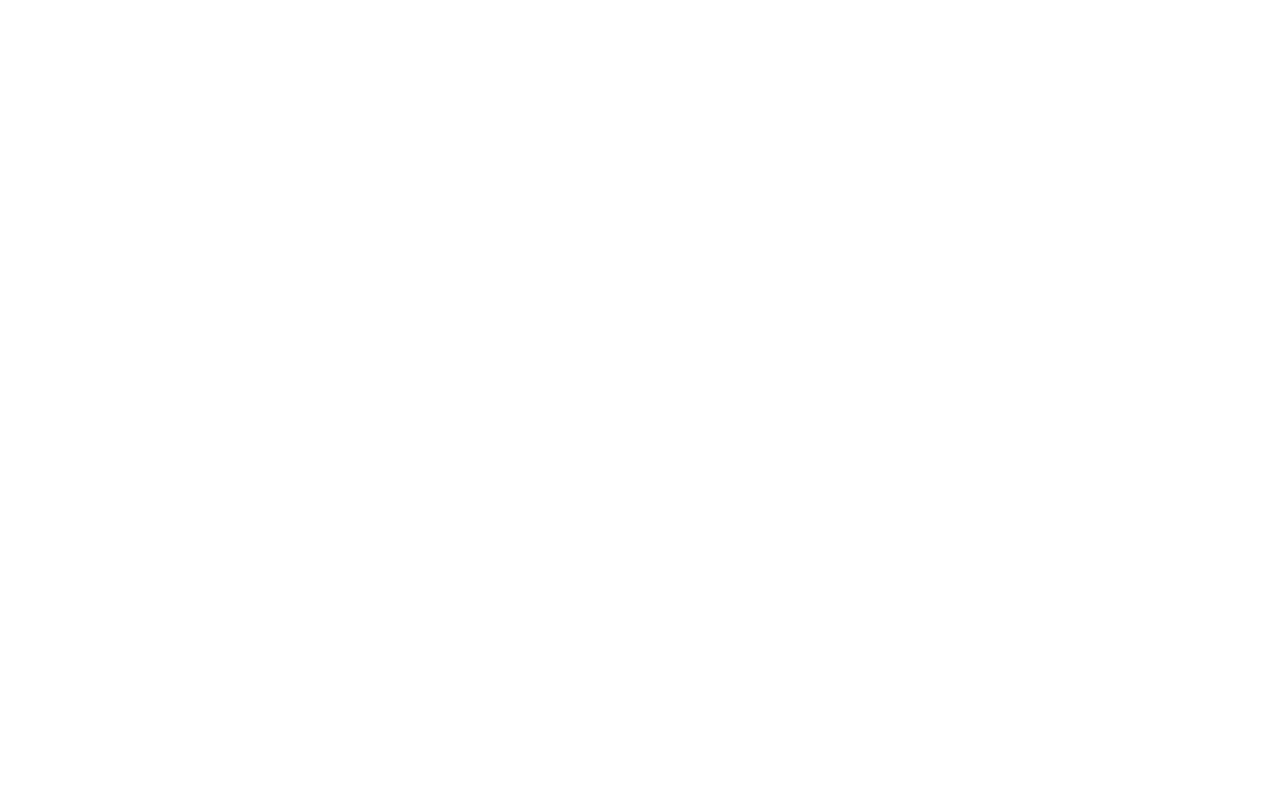
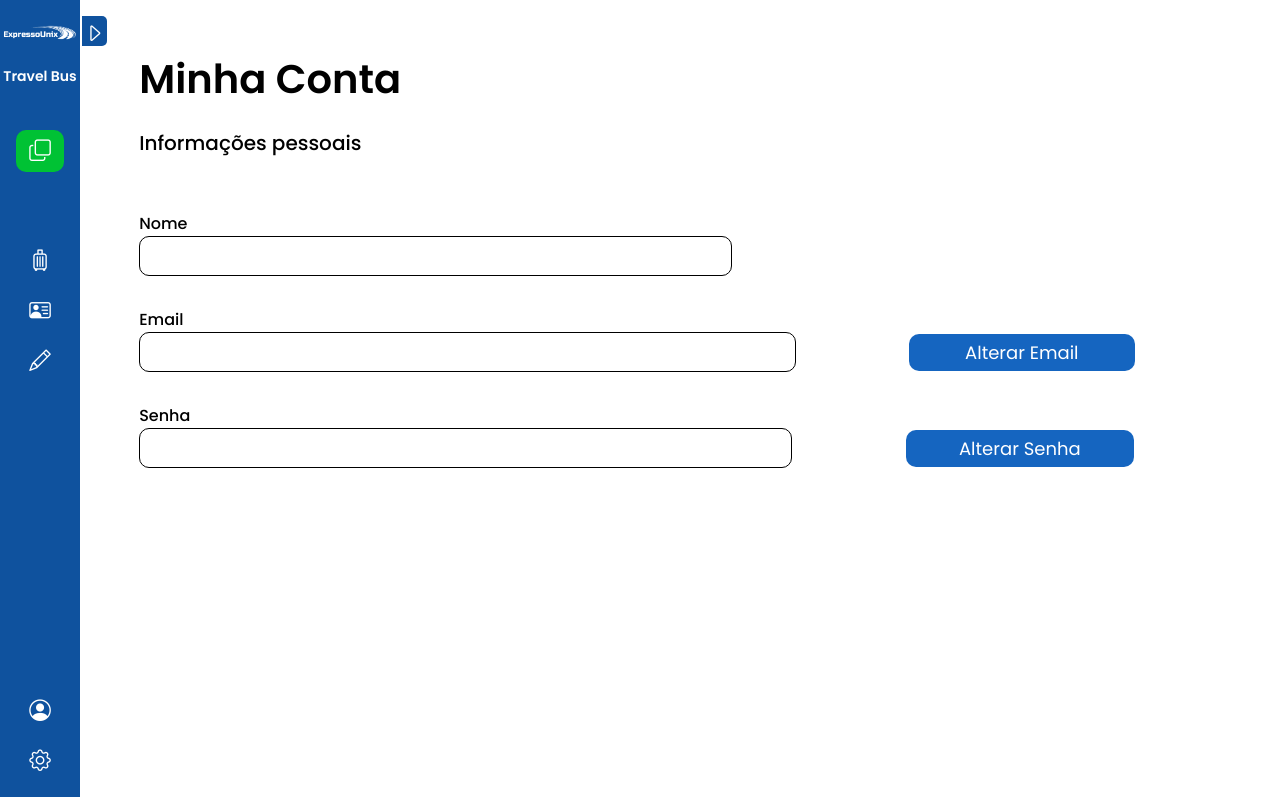
Before and after one commit to PedroFPer/expresso_unix_interface, a React (Vite) app in the folder expresso_unix/: page /expresso_unix_interface/admin/account in a window 1280 px wide. Shown: the top 797 px of the page. Built offline with nearby package versions, Linux system fonts and the light colour scheme.

Commit message:
AdminstratorAccount complete

```diff
--- a/expresso_unix/src/infrastructure/routes/AdministratorRoutes.jsx
+++ b/expresso_unix/src/infrastructure/routes/AdministratorRoutes.jsx
@@ -1,14 +1,14 @@
   import { Routes, Route, Navigate  } from 'react-router-dom'
   import AdministratorLogin from '../../ui/pages/administrator/administrator-login/AdministratorLogin.jsx'
   import AdministratorRegister from '../../ui/pages/administrator/administrator-register/AdministratorRegister.jsx'
-  import AdminstratorSupport from '../../ui/pages/administrator/adiminstrator-support/AdminstratorSupport.jsx'
+  import AdminstratorAccount from '../../ui/pages/administrator/adminstrator-account/AdminstratorAccount.jsx'
 
   export default function AdministratorRoutes() {
     return (
       <Routes>
-        <Route index element={<Navigate to="support" replace />} />
+        <Route index element={<Navigate to="account" replace />} />
 
-        <Route path="support" element={<AdminstratorSupport/>} />
+        <Route path="account" element={<AdminstratorAccount/>} />
         <Route path="login" element={<AdministratorLogin />} />
         <Route path ="register" element ={<AdministratorRegister />} />
       </Routes>
--- a/expresso_unix/src/ui/common-components/pagina-modelo/styles/SideBar.css
+++ b/expresso_unix/src/ui/common-components/pagina-modelo/styles/SideBar.css
@@ -2,13 +2,17 @@
     display: grid;
     grid-template-columns: auto auto;
     height: 100%;
-    width: 1fr;
+    width: auto;
+    position: sticky;
+    top: 0;
 
 }
 
 .side-bar{
-    height: 100%;
+    min-height: 60rem;
+    max-width: 100%;
     width: 100%;
+
     background-color: #0F529E;
     display: grid;
     grid-template-columns: auto;
--- a/expresso_unix/src/ui/pages/administrator/adiminstrator-support/AdminstratorSupport.jsx
+++ b/expresso_unix/src/ui/pages/administrator/adiminstrator-support/AdminstratorSupport.jsx
@@ -1,6 +1,6 @@
 import { Link } from 'react-router-dom'
+import { useState } from 'react';
 import SideBar from "../../../common-components/pagina-modelo/Components/SideBar";
-import { useState } from 'react';
 import "./styles/AdminstratorSupport.css";
 
 function AdminstratorSupport(){
--- /dev/null
+++ b/expresso_unix/src/ui/pages/administrator/adminstrator-account/AdminstratorAccount.jsx
@@ -0,0 +1,64 @@
+import { useState } from "react";
+import SideBar from "../../../common-components/pagina-modelo/Components/SideBar";
+import "./styles/AdminstratorAccount.css";
+
+function AdminstratorAccount() {
+
+    const [nome, setNome] = useState("");
+    const [email, setEmail] = useState("");
+    const [senha, setSenha] = useState("");
+
+    return (
+        <div className="grid-geral">
+            <SideBar/>
+            <main>
+                <div className="title-account">
+                    <h1>Minha Conta</h1>
+                    <h2>Informações pessoais</h2>
+                </div>
+
+                <div className="layout-inputs">
+
+
+                    <div className="layout-input-name">
+                        <p className="title-input">Nome</p>
+                        <input
+                            type="text"
+                            value={nome}
+                            onChange={(e) => setNome(e.target.value)}
+                        />
+                    </div>
+
+
+                    <div className="input-email-and-text">
+                        <p className="title-input">Email</p>
+                        <div className="layout-input-email">
+                            <input
+                                type="email"
+                                value={email}
+                                onChange={(e) => setEmail(e.target.value)}
+                            />
+                            <button>Alterar Email</button>
+                        </div>
+                    </div>
+
+
+                    <div>
+                        <p className="title-input">Senha</p>
+                        <div className="layout-input-senha">
+                            <input
+                                type="password"
+                                value={senha}
+                                onChange={(e) => setSenha(e.target.value)}
+                            />
+                            <button>Alterar Senha</button>
+                        </div>
+                    </div>
+
+                </div>
+            </main>
+        </div>
+    );
+}
+
+export default AdminstratorAccount;
--- /dev/null
+++ b/expresso_unix/src/ui/pages/administrator/adminstrator-account/styles/AdminstratorAccount.css
@@ -0,0 +1,61 @@
+.title-account{
+    width: 100%;
+}
+.title-account h1{
+    font-weight: 600;
+    color: #000000;
+}
+.title-account h2{
+    width: 100%;
+    height: 10%;
+    color: #000000;
+    font-weight: 450;
+    font-size: 20px;
+    margin-top: 2.5%;
+    margin-bottom: 3%;
+}
+
+.layout-inputs{
+    display: grid;
+    grid-template-columns: auto;
+}
+
+.layout-input-name{
+    display: grid;
+    grid-template-columns: 53.5%;
+    margin-top: 1.5rem;
+    margin-bottom: 2rem;
+}
+
+
+.title-input{
+    width: 100%;
+    color: #000000;
+    text-align: start;
+    font-size: 1rem;
+    font-weight: 500;
+}
+
+.layout-input-name input,.layout-input-email input, .layout-input-senha input{
+    border-radius: 10px;
+    border: 1px solid black;
+    width: 100%;
+    height: 2.5rem;
+    padding: 0.3rem;
+}
+
+.layout-input-email, .layout-input-senha{
+    display: grid;
+    grid-template-columns: auto auto;
+}
+
+
+.layout-input-email button, .layout-input-senha button{
+    background-color: #1565C0;
+    border-radius: 10px;
+    width: 50%;
+}
+
+.input-email-and-text{
+    margin-bottom: 2rem;
+}
```
